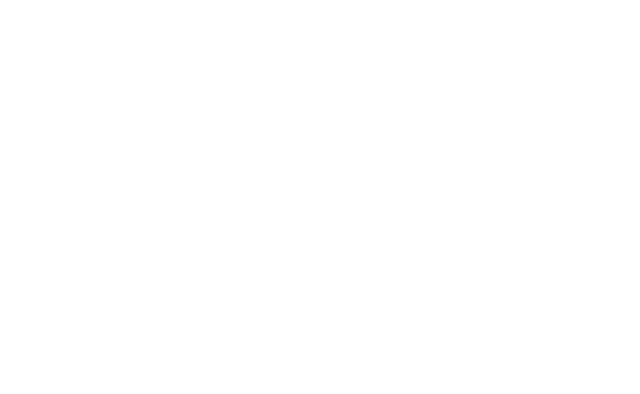
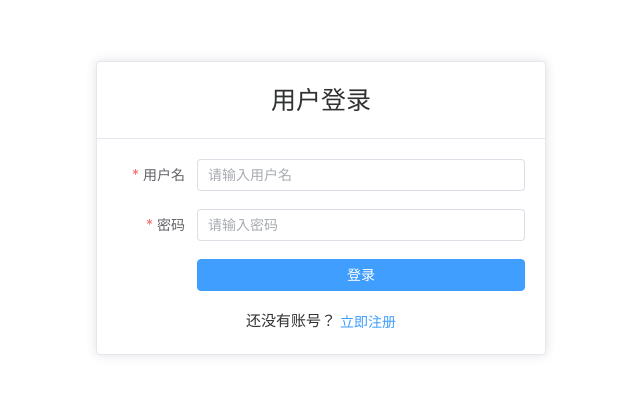
Before and after one commit to hulunkunzao/rednote, a Vue app in the folder frontend/: page /login in a window 1280 px wide. Before the commit this address had no page. Shown: the part 192-586 px from the top of the page, without its empty margins (319-959 px from the left). Built offline with nearby package versions, Linux system fonts and the light colour scheme.

Commit message:
feat(frontend): 添加登录页面及对应路由

```diff
--- a/frontend/src/router/index.js
+++ b/frontend/src/router/index.js
@@ -19,6 +19,11 @@
       name: 'register',
       component: () => import('@/views/RegisterView.vue'),
     },
+    {
+      path: '/login',
+      name: 'login',
+      component: () => import('@/views/LoginView.vue'),
+    },
   ],
 })
 
--- /dev/null
+++ b/frontend/src/views/LoginView.vue
@@ -0,0 +1,103 @@
+<template>
+  <div class="login-container">
+    <el-card class="login-card">
+      <template #header>
+        <div class="card-header">
+          <span>用户登录</span>
+        </div>
+      </template>
+
+      <el-form :model="form" :rules="rules" ref="formRef" label-width="80px">
+        <el-form-item label="用户名" prop="username">
+          <el-input v-model="form.username" placeholder="请输入用户名" />
+        </el-form-item>
+
+        <el-form-item label="密码" prop="password">
+          <el-input
+            v-model="form.password"
+            type="password"
+            placeholder="请输入密码"
+            show-password
+          />
+        </el-form-item>
+
+        <el-form-item>
+          <el-button type="primary" @click="handleLogin" style="width: 100%">登录</el-button>
+        </el-form-item>
+
+        <div class="register-link">
+          还没有账号？
+          <el-link type="primary" @click="$router.push('/register')">立即注册</el-link>
+        </div>
+      </el-form>
+    </el-card>
+  </div>
+</template>
+
+<script>
+import { loginApi } from '@/api/user'
+import { ElMessage } from 'element-plus'
+
+export default {
+  name: 'LoginPage',
+  data() {
+    return {
+      form: {
+        username: '',
+        password: '',
+      },
+      rules: {
+        username: [
+          { required: true, message: '请输入用户名', trigger: 'blur' },
+          { min: 3, max: 10, message: '用户名长度需在 3 到 10 个字符之间', trigger: 'blur' },
+        ],
+        password: [
+          { required: true, message: '请输入密码', trigger: 'blur' },
+          { min: 6, max: 20, message: '密码长度需在 6 到 20 个字符之间', trigger: 'blur' },
+        ],
+      },
+    }
+  },
+  methods: {
+    async handleLogin() {
+      if (!this.$refs.formRef) return
+
+      try {
+        const valid = await this.$refs.formRef.validate()
+        if (valid) {
+          const res = await loginApi(this.form)
+          ElMessage.success('登录成功')
+          localStorage.setItem('token', res.data)
+          this.$router.push('/')
+        }
+      } catch (e) {
+        ElMessage.error(e.response?.data?.msg || '登录失败，请稍后重试')
+      }
+    },
+  },
+}
+</script>
+
+<style scoped>
+.login-container {
+  display: flex;
+  justify-content: center;
+  align-items: center;
+  min-height: 100vh;
+}
+
+.login-card {
+  width: 450px;
+}
+
+.card-header {
+  font-weight: bold;
+  font-size: 25px;
+  text-align: center;
+}
+
+.register-link {
+  text-align: center;
+  margin-top: 10px;
+}
+</style>
```
